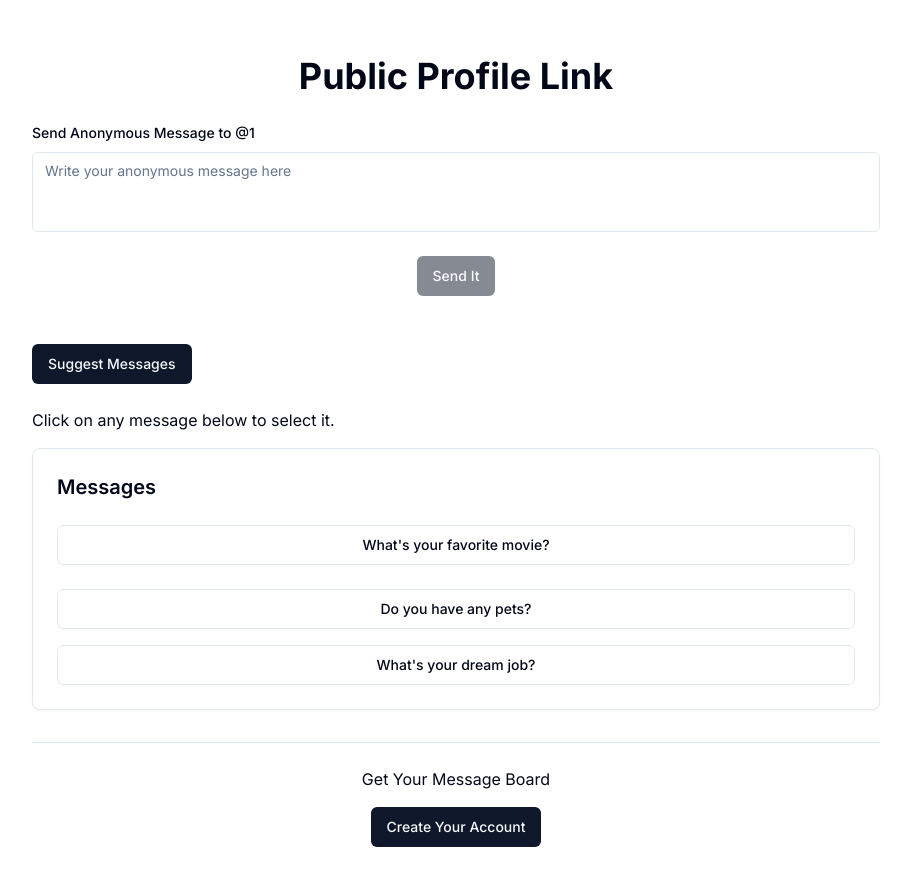
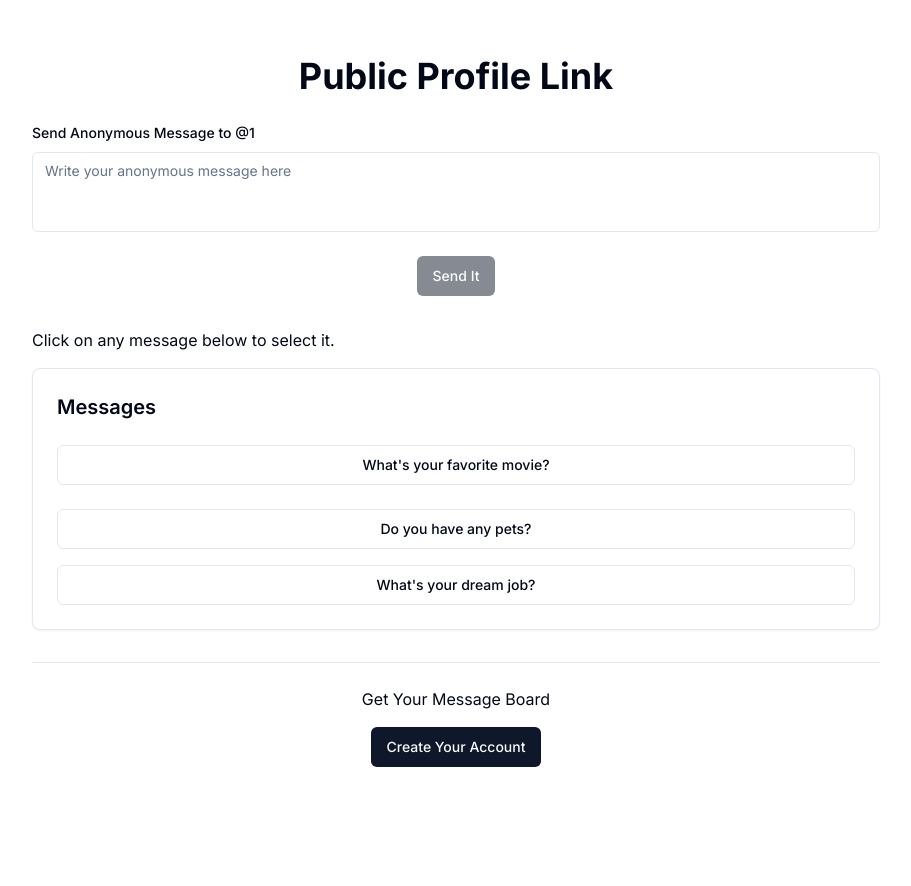
Before and after one commit to DaduDev/feedbackapp, a Next.js app: page /u/1 in a window 1280 px wide. Shown: the top 886 px of the page, without its empty margins (184-1095 px from the left). After the commit the page ends 823 px from the top, so only its background shows below. Built offline with nearby package versions, Linux system fonts and the light colour scheme.

Commit message:
Ending Now

```diff
--- a/src/app/u/[username]/page.tsx
+++ b/src/app/u/[username]/page.tsx
@@ -86,15 +86,6 @@ export default function SendMessage() {
     }
   };
 
-  const fetchSuggestedMessages = async () => {
-    try {
-      complete('');
-    } catch (error) {
-      console.error('Error fetching messages:', error);
-      // Handle error appropriately
-    }
-  };
-
   return (
     <div className="container mx-auto my-8 p-6 bg-white rounded max-w-4xl">
       <h1 className="text-4xl font-bold mb-6 text-center">
@@ -136,13 +127,6 @@ export default function SendMessage() {
 
       <div className="space-y-4 my-8">
         <div className="space-y-2">
-          <Button
-            onClick={fetchSuggestedMessages}
-            className="my-4"
-            disabled={isSuggestLoading}
-          >
-            Suggest Messages
-          </Button>
           <p>Click on any message below to select it.</p>
         </div>
         <Card>
--- a/src/middleware.ts
+++ b/src/middleware.ts
@@ -22,9 +22,5 @@ export async function middleware(request: NextRequest) {
     return NextResponse.redirect(new URL('/dashboard', request.url));
   }
 
-  if (!token && url.pathname.startsWith('/dashboard')) {
-    return NextResponse.redirect(new URL('/sign-in', request.url));
-  }
-
   return NextResponse.next();
 }
```
